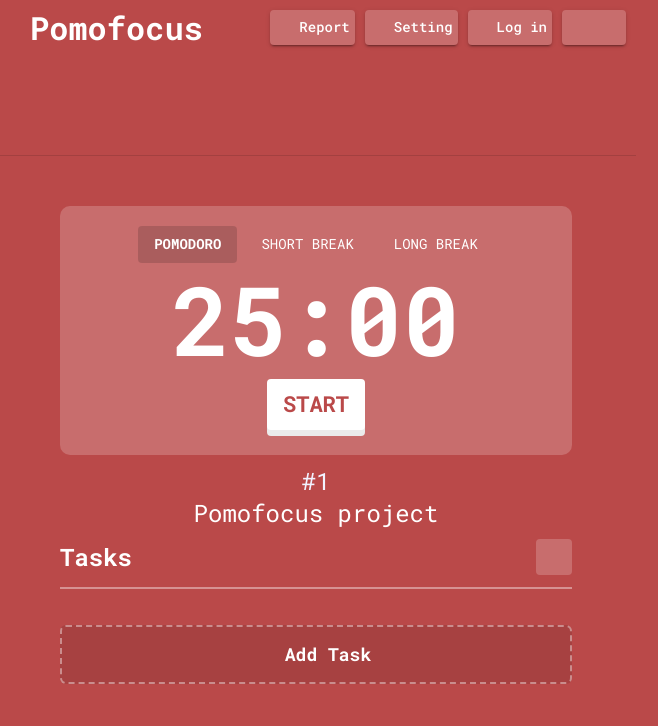
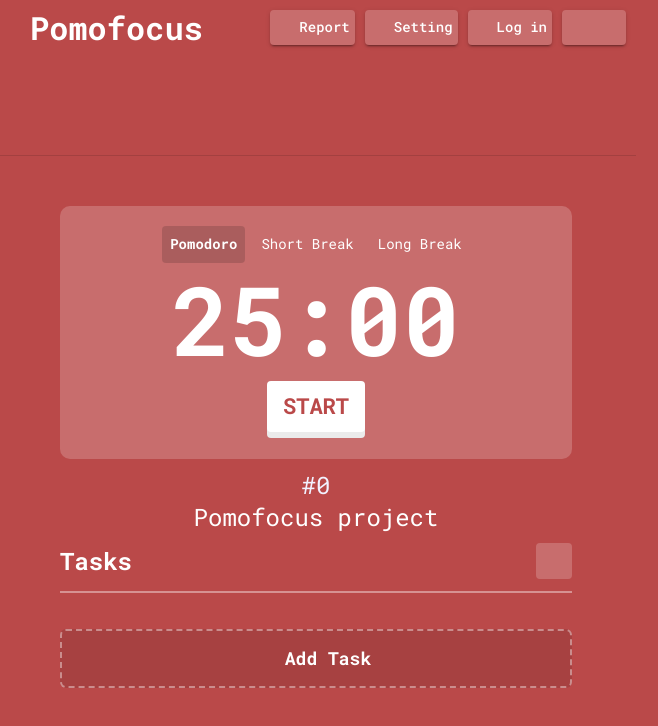
Before and after one commit to neekon2508/full-stack-pomofocus, a React (Vite) app in the folder frontend/: page / in a window 1280 px wide. Shown: the top 726 px of the page, without its empty margins (324-982 px from the left). Built offline with nearby package versions, Linux system fonts and the light colour scheme; some icons are missing.

Commit message:
frontend: complete session, tasks

```diff
--- /dev/null
+++ b/frontend/src/components/login-form/LoginForm.jsx
@@ -0,0 +1,13 @@
+import { Box } from "@mui/material";
+import { useForm } from "react-hook-form";
+
+function LoginForm() {
+  //   const {
+  //     register,
+  //     handleSubmit,
+  //     formState: { errors },
+  //   } = useForm();
+  //   return <Box component="form" onSubmit={handleSubmit(onSubmit)}></Box>;
+}
+
+export default LoginForm;
--- a/frontend/src/components/session/session.jsx
+++ b/frontend/src/components/session/session.jsx
@@ -1,30 +1,36 @@
-import { Box, Button, IconButton, Stack, Typography } from "@mui/material";
+import {
+  Box,
+  Button,
+  IconButton,
+  Stack,
+  Typography,
+  useTheme,
+} from "@mui/material";
 import { useEffect, useState } from "react";
 import SkipNextIcon from "@mui/icons-material/SkipNext";
 import { usePomos } from "../../contexts/PomoContext";
+import { getBgColor } from "../../utils/theme-color-util";
 
 function Session() {
-  const { sessions, selectedTaskId, tasks, dispatch } = usePomos();
-  const types = sessions.map((session) => session.type);
-  const durations = sessions.map((session) => session.duration);
-  const [active, setActive] = useState(0);
-  const [duration, setDuration] = useState(durations[0]);
+  const theme = useTheme();
+  const {
+    sessions,
+    sessionActiveId: active,
+    selectedTaskId,
+    tasks,
+    dispatch,
+  } = usePomos();
+
+  const currentSession = sessions[active];
+  const [duration, setDuration] = useState(currentSession.duration);
   const [isStart, setIsStart] = useState(false);
-  const [count, setCount] = useState(() => {
-    const savedCount = localStorage.getItem("pomoCount");
-    return savedCount ? Number(savedCount) : 1;
-  });
-
+  const [count, setCount] = useState(0);
   const [pomoCount, setPomoCount] = useState(0);
 
   useEffect(() => {
-    localStorage.setItem("pomoCount", count);
-  }, [count]);
-
-  useEffect(() => {
-    setDuration(sessions[active].duration);
+    setDuration(currentSession.duration);
     setIsStart(false);
-  }, [active]);
+  }, [active, currentSession.duration]);
 
   useEffect(() => {
     let interval = null;
@@ -39,10 +45,10 @@
     }
 
     return () => clearInterval(interval);
-  }, [isStart, duration, active]);
+  }, [isStart, duration]);
 
   function handleOnClickTab(index) {
-    setActive(index);
+    dispatch({ type: "sessionActiveId/update", payload: index });
   }
 
   function handleOnClickCountDown() {
@@ -53,23 +59,29 @@
     setIsStart(false);
 
     if (active === 0) {
+      setCount((pre) => pre + 1);
+
+      const currentTask = tasks.find((t) => t.id === selectedTaskId);
+      if (selectedTaskId !== null && currentTask) {
         dispatch({
           type: "task/update",
           payload: {
             id: selectedTaskId,
-          completed: tasks.find((t) => t.id === selectedTaskId).completed + 1,
+            completed: currentTask.completed + 1,
           },
         });
-      console.log(tasks.find((t) => t.id === selectedTaskId));
-      setCount((pre) => pre + 1);
+      }
+
       if (pomoCount < 1) {
         setPomoCount((pre) => pre + 1);
-        setActive(1);
+        handleOnClickTab(1);
       } else {
         setPomoCount(0);
-        setActive(2);
+        handleOnClickTab(2);
       }
-    } else setActive(0);
+    } else {
+      handleOnClickTab(0);
+    }
   }
 
   return (
@@ -84,21 +96,20 @@
         }}
       >
         <Stack direction="row" spacing={1} justifyContent="center">
-          {types.map((val, index) => {
+          {sessions.map((session, index) => {
             return (
               <Button
-                key={index}
+                key={session.id}
                 onClick={() => handleOnClickTab(index)}
                 sx={{
                   color: "white",
                   fontWeight: active === index ? "bold" : "normal",
                   backgroundColor:
                     active === index ? "rgba(0, 0, 0, 0.15)" : "transparent",
-                  borderRadius: "4px",
-                  px: 2,
+                  textTransform: "none",
                 }}
               >
-                {val}
+                {session.type}
               </Button>
             );
           })}
@@ -111,8 +122,8 @@
             fontWeight: "bold",
           }}
         >
-          {`${Math.floor(duration / 60)}`.padStart(2, 0)}:
-          {`${duration % 60}`.padStart(2, 0)}
+          {`${Math.floor(duration / 60)}`.padStart(2, "0")}:
+          {`${duration % 60}`.padStart(2, "0")}
         </Typography>
         <div
           style={{
@@ -121,7 +132,7 @@
             justifyContent: "center",
             alignItems: "center",
             position: "relative",
-            minHeight: "60px",
+            minHeight: "64px",
           }}
         >
           <Button
@@ -129,14 +140,12 @@
             onClick={handleOnClickCountDown}
             sx={{
               backgroundColor: "white",
-              color: "background.default",
+              color: getBgColor(theme, active),
               fontSize: "22px",
               fontWeight: "bold",
               borderRadius: "4px",
               boxShadow: "rgb(235, 235, 235) 0px 6px 0px",
-              "&:hover": {
-                backgroundColor: "#f0f0f0",
-              },
+
               "&:active": {
                 boxShadow: "none",
                 transform: "translateY(6px)",
@@ -145,7 +154,7 @@
           >
             {isStart ? "PAUSE" : "START"}
           </Button>
-          {isStart && (
+
           <IconButton
             onClick={handleOnClickSkip}
             size="large"
@@ -153,11 +162,13 @@
               position: "absolute",
               right: { xs: "10%", md: "20%" },
               color: "white",
+              opacity: isStart ? 1 : 0,
+              visibility: isStart ? "visible" : "hidden",
+              transition: "opacity 0.2s ease",
             }}
           >
             <SkipNextIcon sx={{ fontSize: "40px" }} />
           </IconButton>
-          )}
         </div>
       </Box>
       <Box textAlign="center" padding="10px">
--- a/frontend/src/components/task-item/TaskItem.jsx
+++ b/frontend/src/components/task-item/TaskItem.jsx
@@ -11,7 +11,10 @@
 import CheckCircleIcon from "@mui/icons-material/CheckCircle";
 import MoreVertIcon from "@mui/icons-material/MoreVert";
 import { useState } from "react";
-function TaskItem({ task, onToggle, selectedId, onClick: dispatch }) {
+import TaskInput from "../task-input/TaskInput";
+import { usePomos } from "../../contexts/PomoContext";
+function TaskItem({ task, onToggle, selectedId, onClickEdit }) {
+  const { dispatch } = usePomos();
   return (
     <Box
       onClick={() => {
@@ -65,6 +68,10 @@
           {task.completed}/{task.total}
         </Typography>
         <IconButton
+          onClick={(e) => {
+            e.stopPropagation();
+            onClickEdit();
+          }}
           sx={{
             border: "1px solid #dfdfdf",
             borderRadius: "4px",
--- a/frontend/src/components/task-list/TaskList.jsx
+++ b/frontend/src/components/task-list/TaskList.jsx
@@ -17,12 +17,13 @@
 function TaskList() {
   const { tasks, selectedTaskId, isLoading, dispatch } = usePomos();
   const [isShowAddTask, setIsShowAddTask] = useState(false);
+  const [editTaskId, setEditTaskId] = useState(false);
+  const [anchorEl, setAnchorEl] = useState(null);
+  const open = Boolean(anchorEl);
 
   function handleToggleTask(id) {
     dispatch({ type: "task/toggle", payload: id });
   }
-  const [anchorEl, setAnchorEl] = useState(null);
-  const open = Boolean(anchorEl);
 
   const handleOnClick = (event) => {
     setAnchorEl(event.currentTarget);
@@ -93,15 +94,27 @@
         </Menu>
       </Stack>
       <Stack spacing={1.5}>
-        {tasks.map((task) => (
+        {tasks.map((task) => {
+          if (editTaskId === task.id) {
+            return (
+              <TaskInput
+                key={task.id}
+                task={task}
+                isEdit={true}
+                onCancel={() => setEditTaskId(null)}
+              />
+            );
+          }
+          return (
             <TaskItem
               key={task.id}
               task={task}
               onToggle={handleToggleTask}
               selectedId={selectedTaskId}
-            onClick={dispatch}
+              onClickEdit={() => setEditTaskId(task.id)}
             />
-        ))}
+          );
+        })}
       </Stack>
       {!isShowAddTask ? (
         <Button
@@ -133,6 +146,7 @@
           onCancel={() => {
             setIsShowAddTask(false);
           }}
+          isEdit={false}
         />
       )}
       {tasks.length > 0 && <Summary />}
--- a/frontend/src/components/theme-provider/theme.jsx
+++ b/frontend/src/components/theme-provider/theme.js
@@ -8,6 +8,9 @@
     },
     background: {
       default: "rgb(186, 73, 73)",
+    },
+    custom: {
+      pomodoro: "rgb(186, 73, 73)",
       shortBreak: "rgb(76, 145, 149)",
       longBreak: "rgb(69, 124, 163)",
     },
--- a/frontend/src/contexts/PomoContext.jsx
+++ b/frontend/src/contexts/PomoContext.jsx
@@ -50,10 +50,11 @@
   ],
   selectedTaskId: null,
   sessions: [
-    { type: "Pomodoro", duration: 1500 },
-    { type: "Short Break", duration: 300 },
-    { type: "Long Break", duration: 900 },
+    { id: 0, type: "Pomodoro", duration: 1500 },
+    { id: 1, type: "Short Break", duration: 300 },
+    { id: 2, type: "Long Break", duration: 900 },
   ],
+  sessionActiveId: 0,
   isLoading: false,
 };
 
@@ -104,20 +105,29 @@
       };
     case "selectedTaskId/update":
       return { ...state, selectedTaskId: action.payload };
+    case "sessionActiveId/update":
+      return { ...state, sessionActiveId: action.payload };
     default:
       throw new Error("Unknown action type");
   }
 }
 
 function PomoProvider({ children }) {
-  const [{ tasks, selectedTaskId, sessions, isLoading }, dispatch] = useReducer(
-    reducer,
-    initialState
-  );
+  const [
+    { tasks, selectedTaskId, sessions, sessionActiveId, isLoading },
+    dispatch,
+  ] = useReducer(reducer, initialState);
 
   return (
     <PomoContext.Provider
-      value={{ tasks, selectedTaskId, sessions, isLoading, dispatch }}
+      value={{
+        tasks,
+        selectedTaskId,
+        sessions,
+        sessionActiveId,
+        isLoading,
+        dispatch,
+      }}
     >
       {children}
     </PomoContext.Provider>
--- a/frontend/src/pages/homepage/HomePage.jsx
+++ b/frontend/src/pages/homepage/HomePage.jsx
@@ -1,11 +1,23 @@
-import { Box, Divider } from "@mui/material";
+import { Box, Divider, useTheme } from "@mui/material";
 import Header from "../../components/header/Header";
 import Session from "../../components/session/Session";
 import Tasks from "../../components/task-list/TaskList";
+import { getBgColor } from "../../utils/theme-color-util";
+import { usePomos } from "../../contexts/PomoContext";
 
 function Homepage() {
+  const theme = useTheme();
+  const { sessionActiveId } = usePomos();
+
   return (
     <Box
+      sx={{
+        minHeight: "100vh",
+        backgroundColor: getBgColor(theme, sessionActiveId),
+      }}
+    >
+      <Box
+        component="main"
         sx={{
           width: "50%",
           margin: "0 auto",
@@ -18,6 +30,7 @@
           <Tasks />
         </Box>
       </Box>
+    </Box>
   );
 }
 
--- a/frontend/src/pages/login/Login.jsx
+++ b/frontend/src/pages/login/Login.jsx
@@ -1,5 +1,25 @@
+import { Box, Stack, Typography } from "@mui/material";
+import Logo from "../../components/logo/Logo";
+import LoginForm from "../../components/login-form/LoginForm";
+
 function Login() {
-  return <div>Login</div>;
+  return (
+    <Stack
+      spacing={5}
+      sx={{
+        width: "50%",
+        margin: "0 auto",
+        alignItems: "center",
+      }}
+    >
+      <Logo fontSize={50} title="Pomofocus" color="white" />
+
+      <Typography variant="h4" color="white">
+        Login
+      </Typography>
+      <LoginForm />
+    </Stack>
+  );
 }
 
 export default Login;
--- /dev/null
+++ b/frontend/src/utils/theme-color-util.js
@@ -0,0 +1,12 @@
+export const getBgColor = (theme, active) => {
+  switch (active) {
+    case 0:
+      return theme.palette.custom.pomodoro;
+    case 1:
+      return theme.palette.custom.shortBreak;
+    case 2:
+      return theme.palette.custom.longBreak;
+    default:
+      return theme.palette.background.default;
+  }
+};
```
Also changed, not shown: frontend/src/components/task-input/TaskInput.jsx (+32 -7 lines), 1 other file (tests, documents, lock files or other folders). Lines whose indentation alone changed are shown as unchanged.
